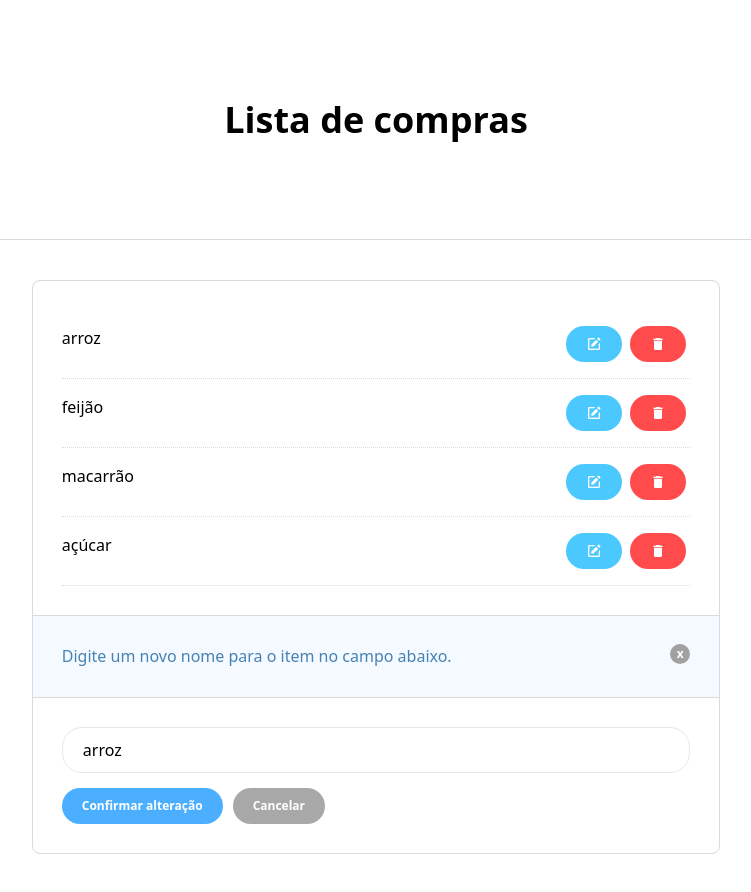
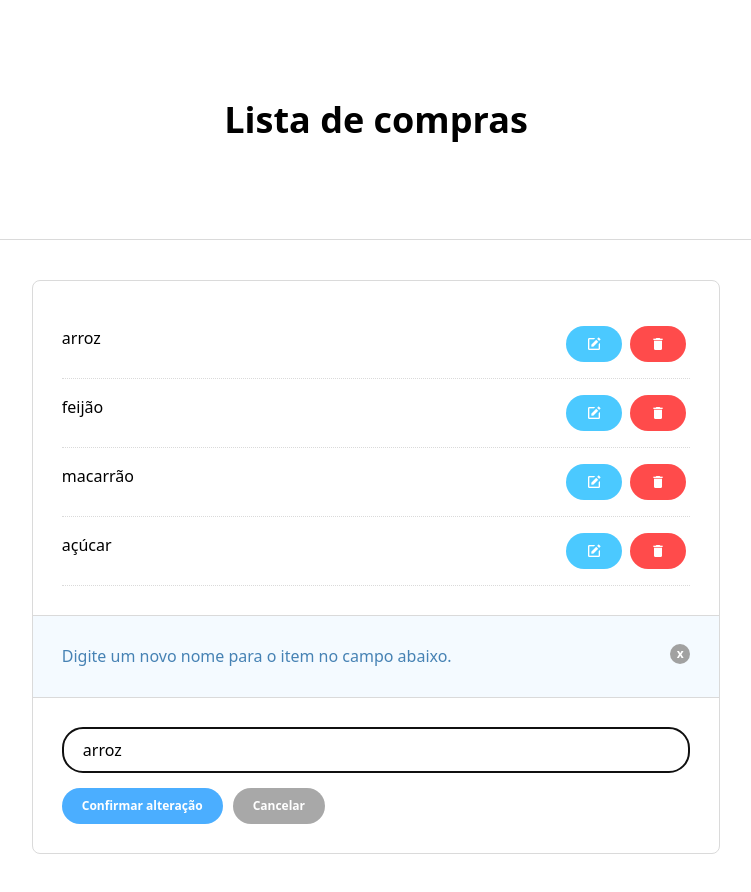
Before and after one commit to jeffreyalvr/lista-compras, a React (Vite) app: page / in a window 1280 px wide. Both pictures are taken after a click on the button 858 px from the left and 343 px from the top of the page. Shown: the whole page, without its empty margins (264-1015 px from the left). Built offline with nearby package versions, Linux system fonts and the light colour scheme.

Commit message:
Adiciona ref para focar no campo de texto quando um item for ser editado

```diff
--- a/src/components/Box/index.jsx
+++ b/src/components/Box/index.jsx
@@ -1,4 +1,4 @@
-import React, { useState } from "react";
+import React, { useState, useRef } from "react";
 
 import icon_edit from "../../assets/icons/edit.png";
 import icon_delete from "../../assets/icons/delete.png";
@@ -15,6 +15,8 @@ const Box = () => {
   const [mensagemDisclaimer, setMensagemDisclaimer] = useState("");
   const [modoEdicao, setModoEdicao] = useState(false);
   const [idSelecionado, setIdSelecionado] = useState(null);
+
+  const campo_texto = useRef();
 
   const handleAlterarInput = (e) => {
     if (input.length === 55) {
@@ -97,6 +99,8 @@ const Box = () => {
       .map((item) => item.nome);
 
     setInput(itemParaEditar);
+
+    campo_texto.current.focus();
   };
 
   const handleConfirmarAtualizacao = () => {
@@ -142,13 +146,13 @@ const Box = () => {
               <div className="flex justify-between max-w-[140px]">
                 <button
                   onClick={() => handleEditarItem(item.id)}
-                  className="bg-[#4bc9ff] outline-0 text-xs font-bold	hover:bg-[#6cd3ff] text-white rounded-[1.25rem] py-[0.625rem] px-[1.25rem] mx-1 w-auto box-content align-middle"
+                  className="bg-[#4bc9ff] outline-1 text-xs font-bold	hover:bg-[#6cd3ff] text-white rounded-[1.25rem] py-[0.625rem] px-[1.25rem] mx-1 w-auto box-content align-middle"
                 >
                   <img src={icon_edit} alt="editar" title="editar" />
                 </button>
                 <button
                   onClick={() => handleRemoverItem(item.id)}
-                  className="bg-[#ff4b4b] outline-0 text-xs font-bold	hover:bg-[#ff6262] text-white rounded-[1.25rem] py-[0.625rem] px-[1.25rem] mx-1 w-auto box-content align-middle"
+                  className="bg-[#ff4b4b] outline-1 text-xs font-bold	hover:bg-[#ff6262] text-white rounded-[1.25rem] py-[0.625rem] px-[1.25rem] mx-1 w-auto box-content align-middle"
                 >
                   <img src={icon_delete} alt="excluir" title="excluir" />
                 </button>
@@ -168,7 +172,7 @@ const Box = () => {
           <span>{mensagemDisclaimer || "Algo deu errado"} </span>
           <button
             onClick={handleFecharDisclaimer}
-            className="bg-[#a1a1a1] outline-0 text-xs font-bold	hover:bg-[#b8b8b8] text-white rounded-[1.25rem] h-[20px] w-[20px] box-content align-middle"
+            className="bg-[#a1a1a1] outline-1 text-xs font-bold	hover:bg-[#b8b8b8] text-white rounded-[1.25rem] h-[20px] w-[20px] box-content align-middle"
           >
             x
           </button>
@@ -177,21 +181,22 @@ const Box = () => {
       <div className="border-t border-[#dadada] p-[1.8rem]">
         <input
           type="text"
-          className="w-full py-[0.625rem] px-[1.25rem] outline-0 mb-[0.938rem] rounded-[1.25rem] border border-[rgba(218, 218, 218, 0.466)]"
+          className="w-full py-[0.625rem] px-[1.25rem] outline-1 mb-[0.938rem] rounded-[1.25rem] border border-[rgba(218, 218, 218, 0.466)]"
           placeholder="Adicione um novo item"
           value={input}
           onChange={(e) => handleAlterarInput(e)}
+          ref={campo_texto}
         />
         <button
           onClick={handleBotaoAdicionar}
-          className="bg-[#4baeff] text-xs font-bold outline-0	hover:bg-[#62b8ff] text-white rounded-[1.25rem] py-[0.625rem] px-[1.25rem]"
+          className="bg-[#4baeff] text-xs font-bold outline-1	hover:bg-[#62b8ff] text-white rounded-[1.25rem] py-[0.625rem] px-[1.25rem]"
         >
           {modoEdicao ? "Confirmar alteração" : "Adicionar"}
         </button>
         {input && (
           <button
             onClick={handleCancelar}
-            className="bg-[#a8a8a8] text-xs font-bold outline-0 hover:bg-[#b1b1b1] ml-[0.625rem] text-white rounded-[1.25rem] py-[0.625rem] px-[1.25rem]"
+            className="bg-[#a8a8a8] text-xs font-bold outline-1 hover:bg-[#b1b1b1] ml-[0.625rem] text-white rounded-[1.25rem] py-[0.625rem] px-[1.25rem]"
           >
             Cancelar
           </button>
```
